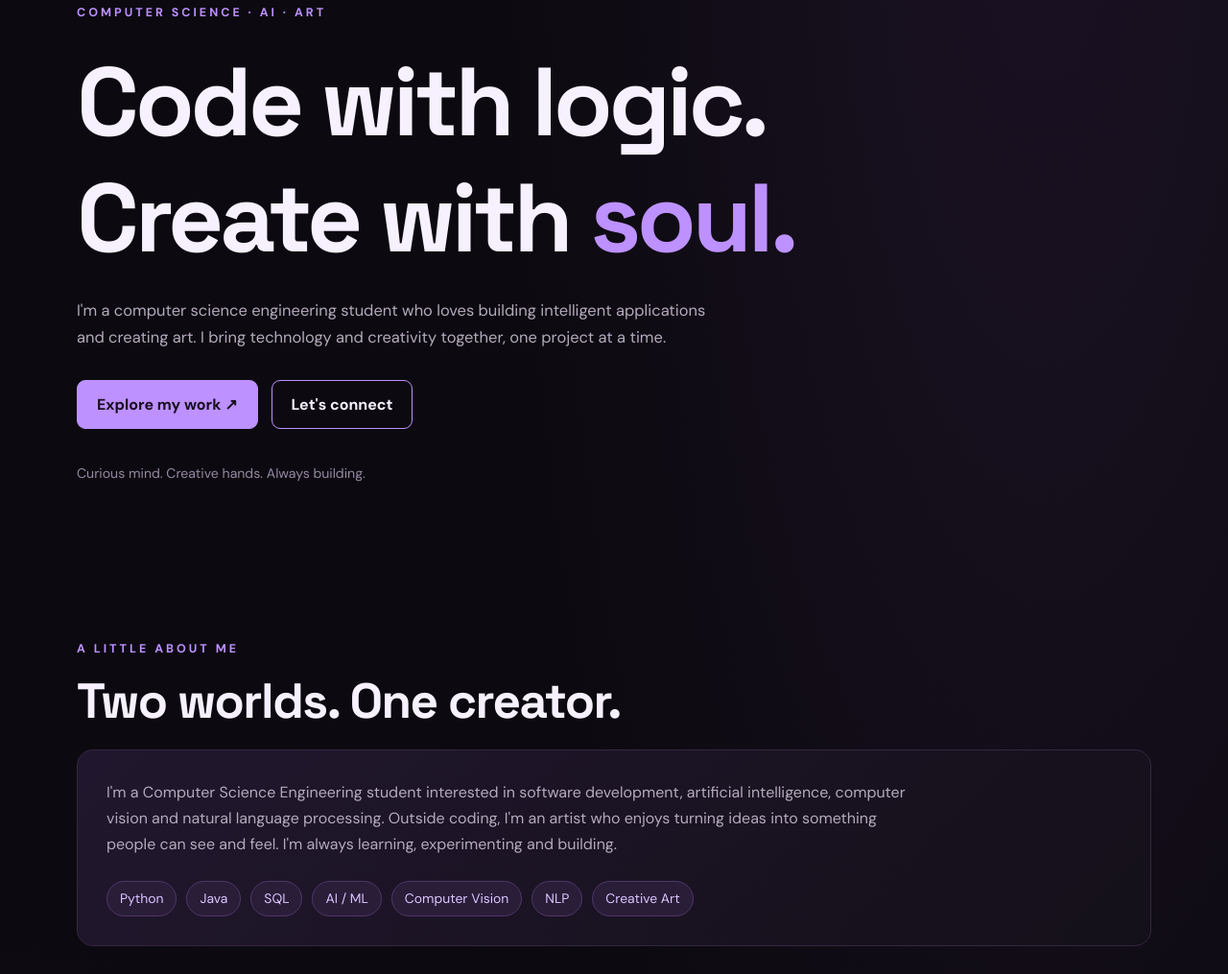
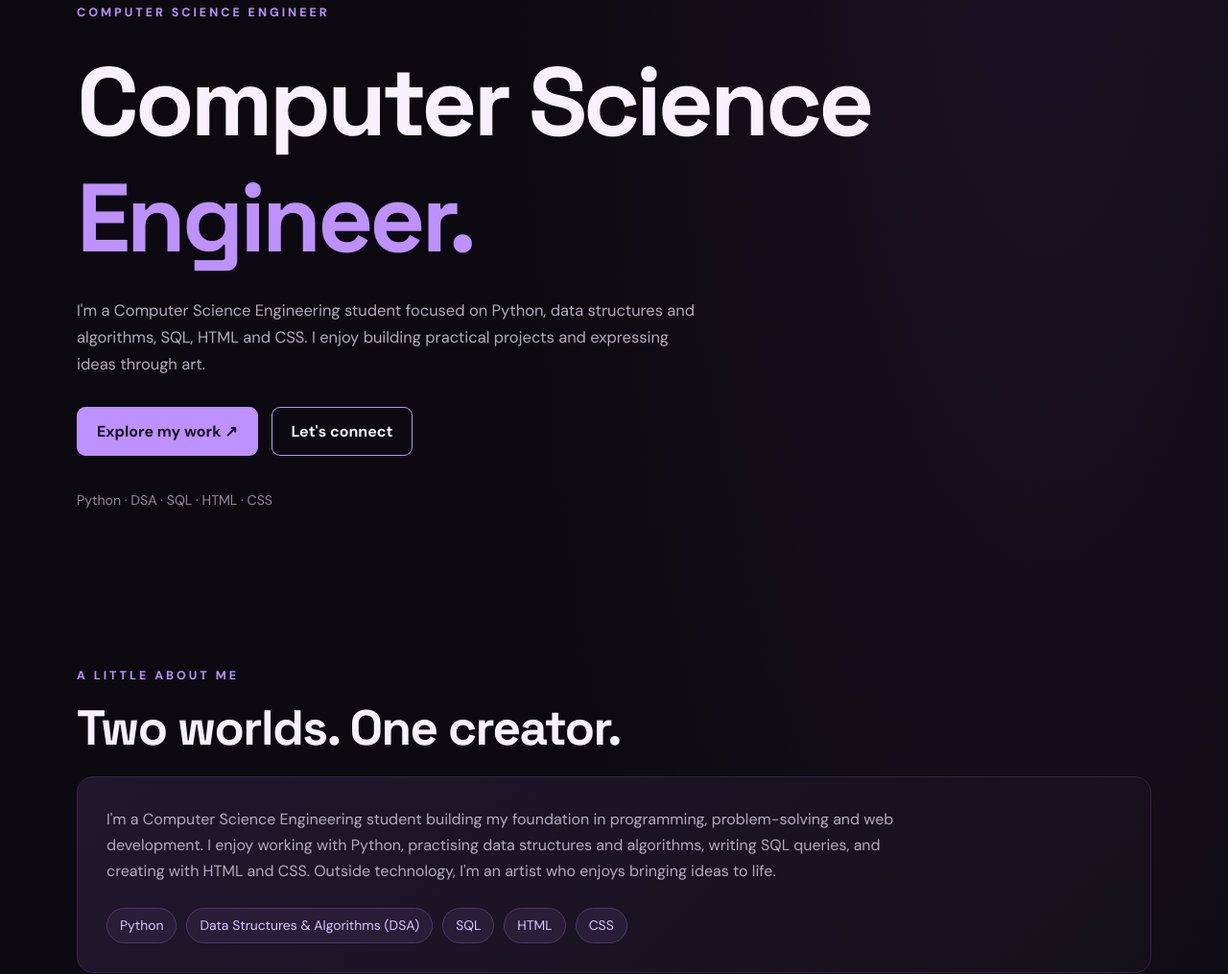
Before and after one commit to tassy-ak/tasportfolio, a plain HTML site: page index.html in a window 1280 px wide. Shown: the part 169-1184 px from the top of the page at 96% size. Drawn offline with Linux system fonts and the light colour scheme.

Commit message:
Update portfolio headline, skills and contact link

```diff
--- a/index.html
+++ b/index.html
@@ -4,8 +4,8 @@
 <head>
   <meta charset="UTF-8">
   <meta name="viewport" content="width=device-width, initial-scale=1.0">
-  <meta name="description" content="Creative developer portfolio featuring AI projects, legal document summarisation and original artwork.">
-  <title>Tasmiya | Creative Developer & Artist</title>
+  <meta name="description" content="Computer Science Engineer portfolio focused on Python, DSA, SQL, HTML, CSS, software projects and original artwork.">
+  <title>Tasmiya | Computer Science Engineer</title>
 
   <link rel="preconnect" href="https://fonts.googleapis.com">
   <link rel="preconnect" href="https://fonts.gstatic.com" crossorigin>
@@ -451,17 +451,17 @@
 
     <!-- HERO -->
     <header class="hero" id="home">
-      <div class="eyebrow">Computer Science · AI · Art</div>
+      <div class="eyebrow">Computer Science Engineer</div>
 
       <h1>
-        Code with logic.<br>
-        Create with <span>soul.</span>
+        Computer Science<br>
+        <span>Engineer.</span>
       </h1>
 
       <p>
-        I'm a computer science engineering student who loves building
-        intelligent applications and creating art. I bring technology
-        and creativity together, one project at a time.
+        I'm a Computer Science Engineering student focused on Python,
+        data structures and algorithms, SQL, HTML and CSS. I enjoy
+        building practical projects and expressing ideas through art.
       </p>
 
       <div class="buttons">
@@ -470,7 +470,7 @@
       </div>
 
       <div class="hero-note">
-        Curious mind. Creative hands. Always building.
+        Python · DSA · SQL · HTML · CSS
       </div>
     </header>
 
@@ -481,22 +481,20 @@
 
       <div class="about-box">
         <p>
-          I'm a Computer Science Engineering student interested in
-          software development, artificial intelligence, computer
-          vision and natural language processing. Outside coding,
-          I'm an artist who enjoys turning ideas into something
-          people can see and feel. I'm always learning, experimenting
-          and building.
+          I'm a Computer Science Engineering student building my
+          foundation in programming, problem-solving and web
+          development. I enjoy working with Python, practising
+          data structures and algorithms, writing SQL queries,
+          and creating with HTML and CSS. Outside technology,
+          I'm an artist who enjoys bringing ideas to life.
         </p>
 
         <div class="skills">
           <span class="skill">Python</span>
-          <span class="skill">Java</span>
+          <span class="skill">Data Structures &amp; Algorithms (DSA)</span>
           <span class="skill">SQL</span>
-          <span class="skill">AI / ML</span>
-          <span class="skill">Computer Vision</span>
-          <span class="skill">NLP</span>
-          <span class="skill">Creative Art</span>
+          <span class="skill">HTML</span>
+          <span class="skill">CSS</span>
         </div>
       </div>
     </section>
@@ -654,7 +652,7 @@
         <div class="buttons">
           <!-- Replace the email below with your real email address. -->
           <a class="btn"
-             href="https://tasmiyaazeez1@gmail.com">
+             href="mailto:tasmiyaazeez1@gmail.com">
             Email me ↗
           </a>
 
@@ -683,7 +681,7 @@
     <footer>
       <div class="footer-row">
         <p>Made with curiosity, creativity & a little purple magic.</p>
-        <p>© 2026 Tasmiya · Creative Developer & Artist</p>
+        <p>© 2026 Tasmiya · Computer Science Engineer & Artist</p>
       </div>
     </footer>
 
```
